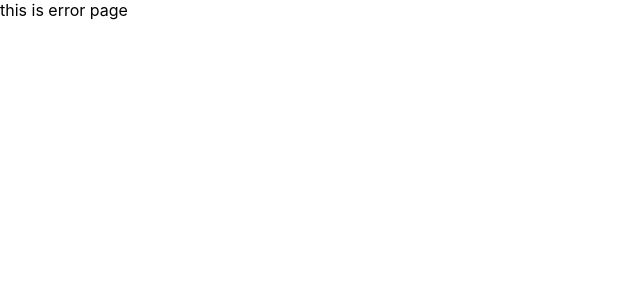
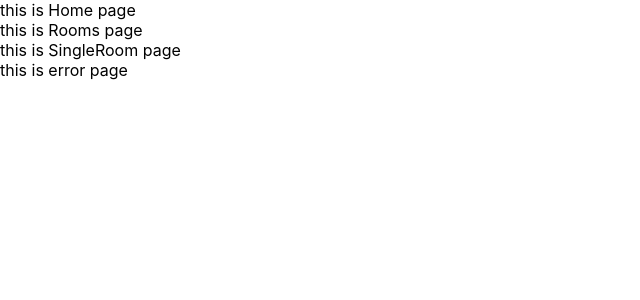
Before and after one commit to armin0chehr/react-beach-resort-project-v2.1, a React (Create React App) app: page / in a window 1280 px wide. Shown: the top 300 px of the page, without its empty margins (0-640 px from the left). Built offline with nearby package versions, Linux system fonts and the light colour scheme.

Commit message:
the other pages are created

```diff
--- a/src/App.js
+++ b/src/App.js
@@ -1,8 +1,16 @@
 import './App.css';
+
+import Home from './pages/Home'
+import Rooms from './pages/Rooms'
+import SingleRoom from './pages/SingleRoom'
 import Error from './pages/Error'
+
 function App() {
   return (
     <div>
+      <Home/>
+      <Rooms/>
+      <SingleRoom/>
       <Error/>
     </div>
   );
--- a/src/pages/Home.js
+++ b/src/pages/Home.js
@@ -0,0 +1,9 @@
+import React from 'react'
+
+export default function Home() {
+	return (
+		<div>
+			this is Home page
+		</div>
+	)
+}
--- a/src/pages/Rooms.js
+++ b/src/pages/Rooms.js
@@ -0,0 +1,9 @@
+import React from 'react'
+
+export default function Rooms() {
+	return (
+		<div>
+			this is Rooms page
+		</div>
+	)
+}
--- a/src/pages/SingleRoom.js
+++ b/src/pages/SingleRoom.js
@@ -0,0 +1,9 @@
+import React from 'react'
+
+export default function SingleRoom() {
+	return (
+		<div>
+			this is SingleRoom page
+		</div>
+	)
+}
```
